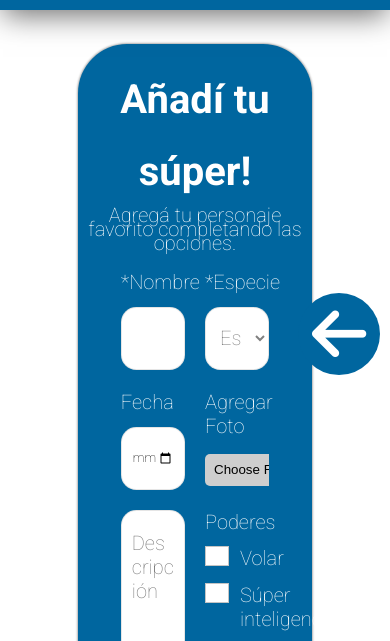
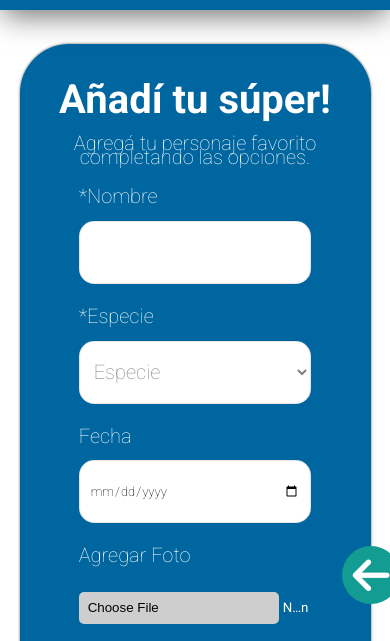
Before and after one commit to kaviur/heroes, a plain HTML site: page form.html in a window 390 px wide. Shown: the part 129-770 px from the top of the page. Drawn offline with Linux system fonts and the light colour scheme.

Commit message:
form responsive

```diff
--- a/css/form.css
+++ b/css/form.css
@@ -230,7 +230,7 @@ input::file-selector-button:hover{
 }
 
 #c4 input:checked~.checkmark {
-    background-color: blue;
+    background-color: rgb(0, 255, 221);
 }
 
 
@@ -263,11 +263,28 @@ input::file-selector-button:hover{
 }
 
 @media only screen and (max-width: 1200px){
-    /*Tablets [601px -> 1200px]*/
+    .inputs-container > div{
+        flex-direction: column!important;
+    }
+
+    .inputs-container > div > .input-box{
+        width: 100%;
+    }
+}
+
+@media only screen and (max-width: 800px){
+	.form-container{
+        width: 80%;
+    }
+    .add-btn{
+        width: 90%;
+    }
 }
 @media only screen and (max-width: 600px){
-	/*Big smartphones [426px -> 600px]*/
+    .form-container{
+        width: 90%;
+    }
 }
+/*
 @media only screen and (max-width: 425px){
-	/*Small smartphones [325px -> 425px]*/
-}
+} */
--- a/css/style.css
+++ b/css/style.css
@@ -76,6 +76,10 @@ a.linkToForm{
   display: flex;
   justify-content: center;
   align-items: center;
+}
+
+a.linkToForm i{
+  font-size: 42px;
 }
 
 a.linkToForm:hover{
@@ -210,3 +214,23 @@ footer p {
   color: #FFF9F9;
   margin-left: 27px;
 }
+
+@media only screen and (max-width: 800px){
+	a.linkToForm{
+    top: 80%;
+    background-color: #139c91;
+    width: 58px;
+    height: 58px;
+  }
+}
+
+
+@media only screen and (max-width: 425px){
+  a.linkToForm{
+    top: 80%;
+    right: -10px;
+    background-color: #139c91;
+    width: 58px;
+    height: 58px;
+  }
+}
```
